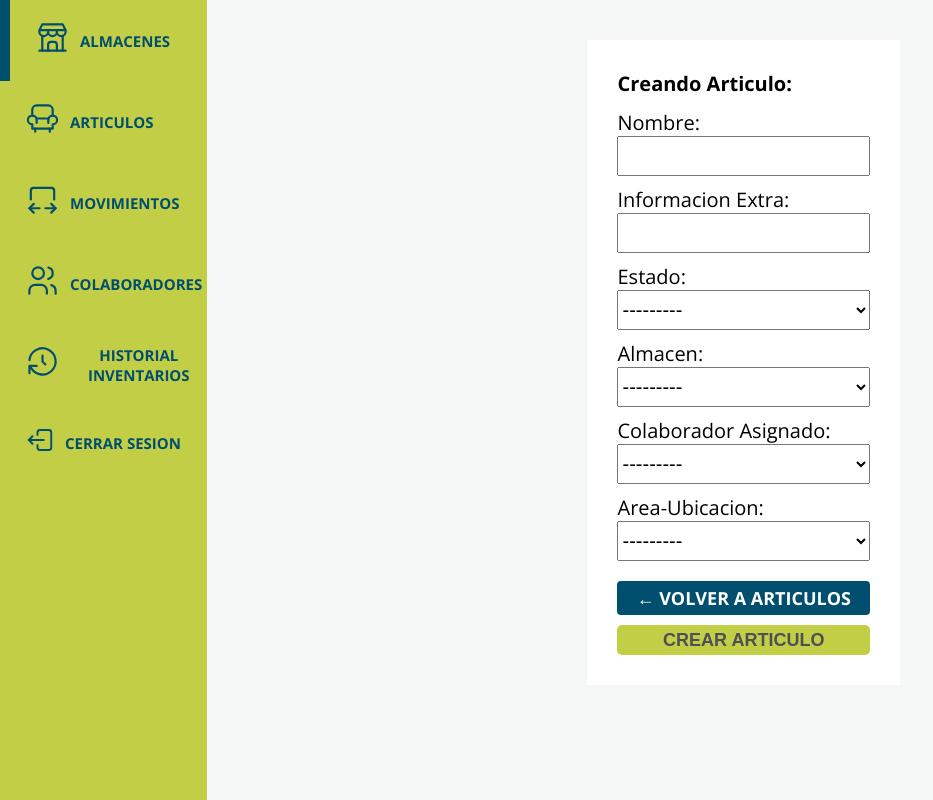
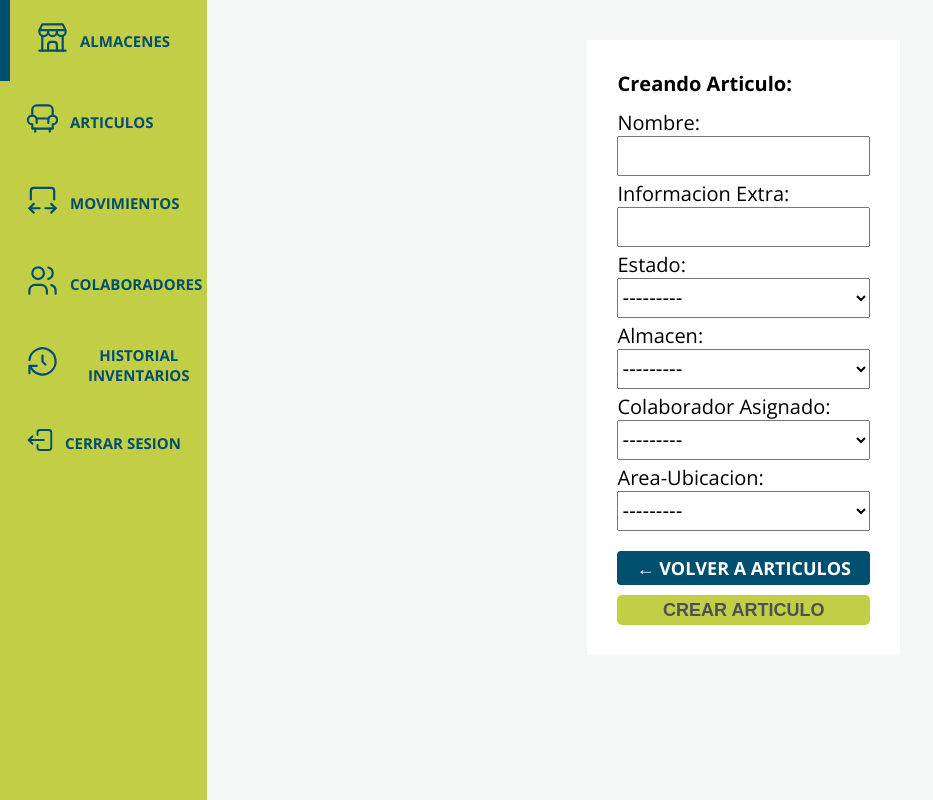
Before and after one commit to ViTh0X/aplicaciones_incasur, a Django app: page /logistica/agregar-items in a window 1280 px wide. Shown: the whole page, without its empty margins (0-933 px from the left). Run offline with Django 5.2, Linux system fonts and the light colour scheme; the visitor is signed in with stand-in values (Sample User, id 1); data that the repository does not hold is empty.

Commit message:
Formulario agregar items

```diff
--- a/static/logistica/style.css
+++ b/static/logistica/style.css
@@ -579,6 +579,12 @@ ul{
     font-size: 2rem;
     margin-bottom: 1rem;
 }
+@media (min-width:1024px){
+    .campos_textosimple,
+    .campos_textoopciones{
+        margin-bottom: 0.4rem;
+    }
+}
 .campos_textoopciones select {
     font-size: 2rem;
     height: 4rem;
```
